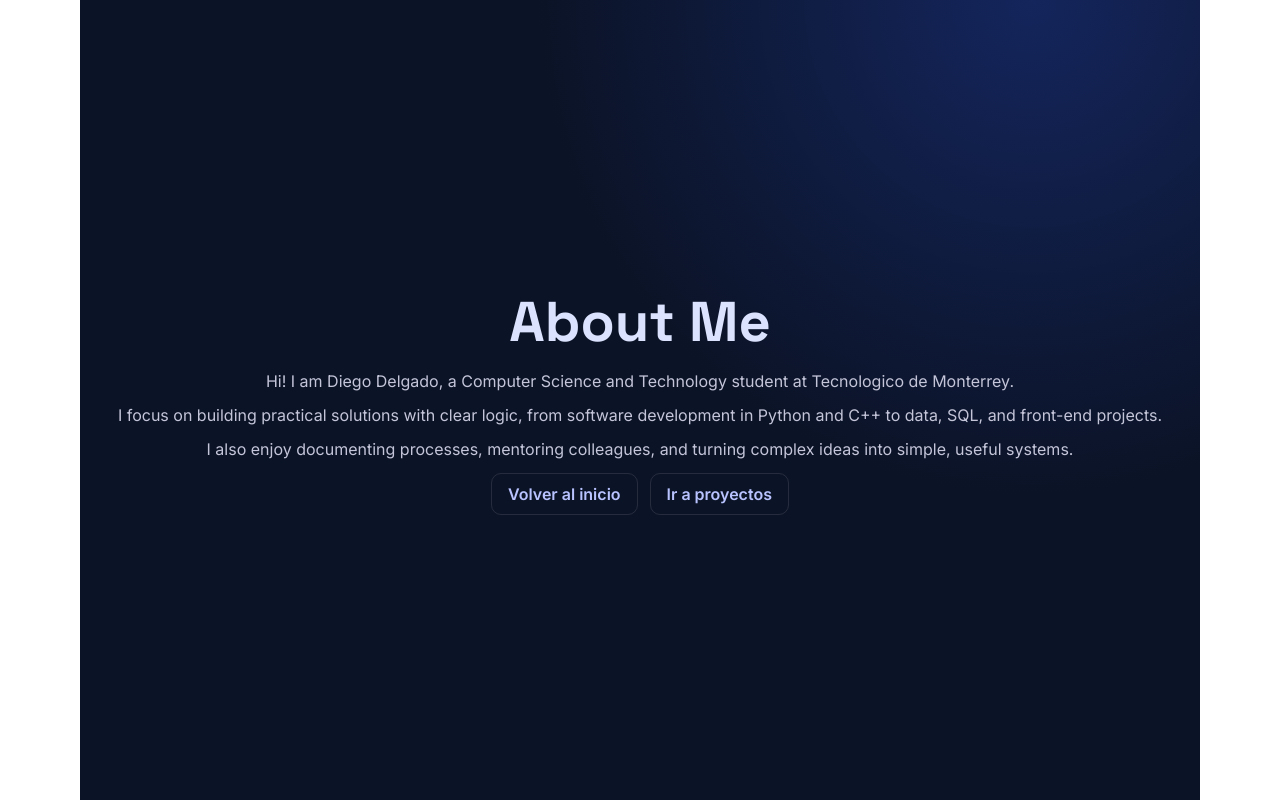
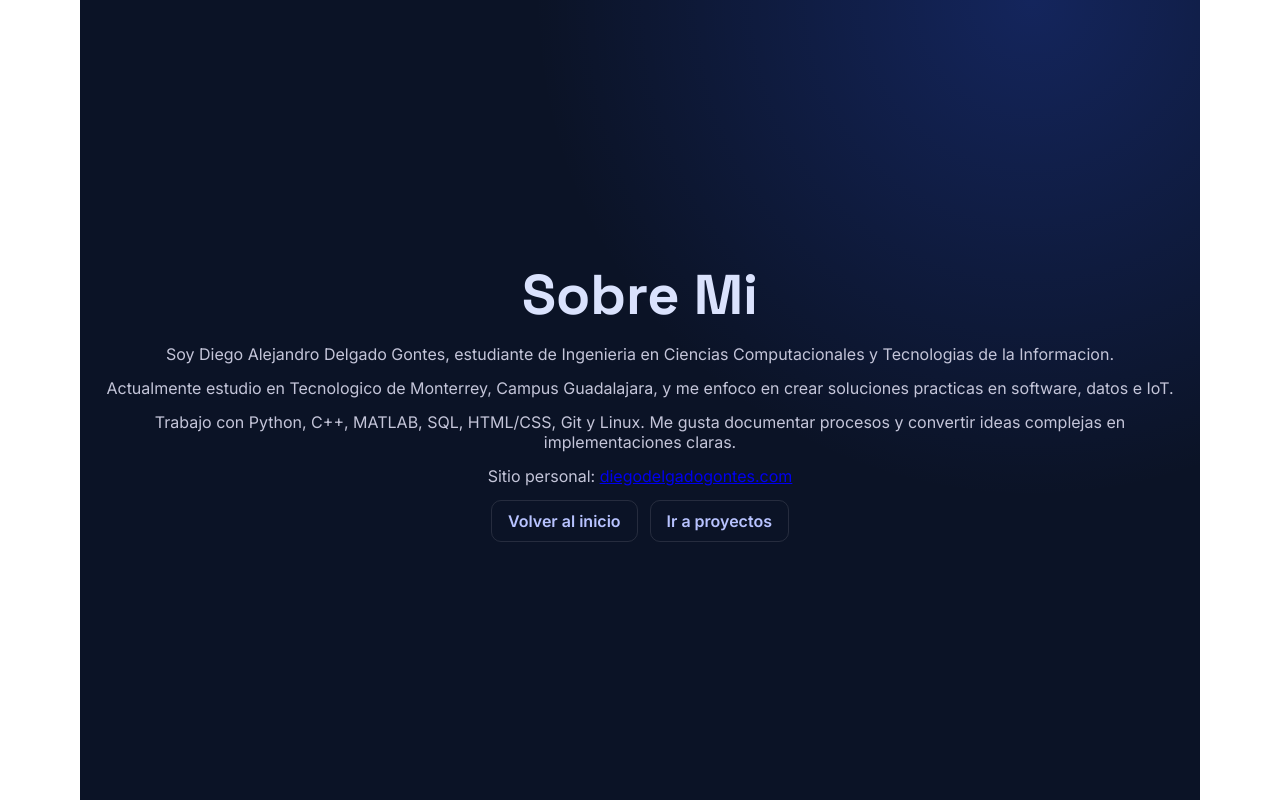
Before and after one commit to diegodelgadog6/diegodelgadogontes.com, a React (Vite) app: page /about in a window 1280 px wide. Built offline with nearby package versions, Linux system fonts and the light colour scheme.

Commit message:
dadsdsasda

```diff
--- a/src/pages/About.jsx
+++ b/src/pages/About.jsx
@@ -4,16 +4,20 @@ import { Link } from 'react-router-dom'
 const About = () => {
     return (
         <main className="simple-page">
-            <h1>About Me</h1>
+            <h1>Sobre Mi</h1>
             <p>
-                Hi! I am Diego Delgado, a Computer Science and Technology student at Tecnologico de Monterrey.
+                Soy Diego Alejandro Delgado Gontes, estudiante de Ingenieria en Ciencias Computacionales y Tecnologias de la Informacion.
             </p>
             <p>
-                I focus on building practical solutions with clear logic, from software development in Python and C++ to data,
-                SQL, and front-end projects.
+                Actualmente estudio en Tecnologico de Monterrey, Campus Guadalajara, y me enfoco en crear soluciones practicas
+                en software, datos e IoT.
             </p>
             <p>
-                I also enjoy documenting processes, mentoring colleagues, and turning complex ideas into simple, useful systems.
+                Trabajo con Python, C++, MATLAB, SQL, HTML/CSS, Git y Linux. Me gusta documentar procesos y convertir ideas complejas
+                en implementaciones claras.
+            </p>
+            <p>
+                Sitio personal: <a href="https://diegodelgadogontes.com" target="_blank" rel="noreferrer">diegodelgadogontes.com</a>
             </p>
             <div className="simple-page-actions">
                 <Link to="/">Volver al inicio</Link>
--- a/src/pages/Experience.jsx
+++ b/src/pages/Experience.jsx
@@ -3,10 +3,10 @@ import { Link } from 'react-router-dom'
 const Experience = () => {
   return (
     <main className="simple-page">
-      <h1>Experience</h1>
-      <p>2023 - Present: Computer Science and Technology student at Tecnologico de Monterrey.</p>
-      <p>Project focus: data structures, software requirements, SQL, and practical application building.</p>
-      <p>Technical practice: Python, C++, MATLAB, HTML, CSS, Git/GitHub, Linux, Arduino, and IoT.</p>
+      <h1>Experiencia</h1>
+      <p>2023 - Actualidad: Estudiante de Ingenieria en Ciencias Computacionales y Tecnologias de la Informacion.</p>
+      <p>Tecnologico de Monterrey, Campus Guadalajara (Zapopan, Jalisco, Mexico).</p>
+      <p>Enfoque: estructuras de datos, requerimientos de software, SQL, desarrollo web y proyectos de IoT en tiempo real.</p>
       <div className="simple-page-actions">
         <Link to="/">Volver al inicio</Link>
         <Link to="/resume">Ir a resume</Link>
--- a/src/pages/Projects.jsx
+++ b/src/pages/Projects.jsx
@@ -4,26 +4,27 @@ import { Link } from 'react-router-dom'
 const Projects = () => {
     return (
         <main className="simple-page">
-            <h1>Featured Projects</h1>
+            <h1>Proyectos Destacados</h1>
+            <p>Seleccion de proyectos publicados en mi GitHub.</p>
             <ul>
                 <li>
-                    MQTT Real-Time Viewer -
+                    MQTT Real-Time Viewer (Python, Flask, IoT) -
                     <a href="https://github.com/diegodelgadog6/mqtt-viewer" target="_blank" rel="noreferrer"> GitHub</a>
                 </li>
                 <li>
-                    Chat Message Memory Management -
+                    Chat Message Memory Management (C++, punteros, compactacion) -
                     <a href="https://github.com/diegodelgadog6/manejo-memoria-app-mensajeria-whatsapp" target="_blank" rel="noreferrer"> GitHub</a>
                 </li>
                 <li>
-                    The Naval Battle -
+                    The Naval Battle (C++, logica de juego) -
                     <a href="https://github.com/diegodelgadog6/The-Naval-battle" target="_blank" rel="noreferrer"> GitHub</a>
                 </li>
                 <li>
-                    Car Sales and Inventory Tracker -
+                    Car Sales and Inventory Tracker (Python, reportes) -
                     <a href="https://github.com/diegodelgadog6/Car-Sales-and-Inventory-Tracker" target="_blank" rel="noreferrer"> GitHub</a>
                 </li>
                 <li>
-                    Linked List Implementation -
+                    Linked List Implementation (C++, estructuras de datos) -
                     <a href="https://github.com/diegodelgadog6/lista-ligada-cpp-desde-cero" target="_blank" rel="noreferrer"> GitHub</a>
                 </li>
             </ul>
```
